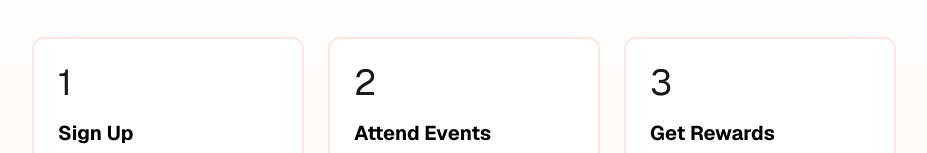
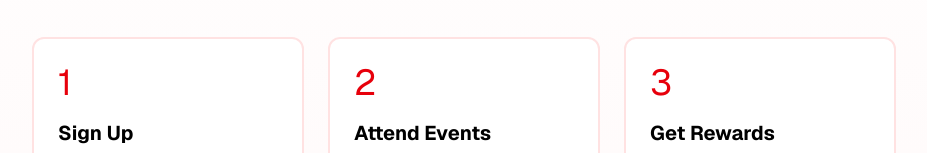
Before and after one commit to khai-ta/psu-vsa-website, a Next.js app: page /membership in a window 1280 px wide. Shown: the part 287-440 px from the top of the page, without its empty margins (176-1103 px from the left). Built offline with nearby package versions, Linux system fonts and the light colour scheme.

Commit message:
change text color

```diff
--- a/src/app/membership/page.tsx
+++ b/src/app/membership/page.tsx
@@ -17,17 +17,17 @@ export default function Membership() {
           <h2 className="text-3xl font-bold mb-8 text-black">How It Works</h2>
           <div className="grid grid-cols-1 md:grid-cols-3 gap-6">
             <div className="bg-white rounded-xl p-6 border-2 border-red-100">
-              <div className="text-4xl mb-4">1</div>
+              <div className="text-4xl mb-4 text-red-600">1</div>
               <h3 className="text-xl font-bold mb-2 text-black">Sign Up</h3>
               <p className="text-lg text-black">Follow us on Flare to become a member</p>
             </div>
             <div className="bg-white rounded-xl p-6 border-2 border-red-100">
-              <div className="text-4xl mb-4">2</div>
+              <div className="text-4xl mb-4 text-red-600">2</div>
               <h3 className="text-xl font-bold mb-2 text-black">Attend Events</h3>
               <p className="text-lg text-black">Earn points for participating in events</p>
             </div>
             <div className="bg-white rounded-xl p-6 border-2 border-red-100">
-              <div className="text-4xl mb-4">3</div>
+              <div className="text-4xl mb-4 text-red-600">3</div>
               <h3 className="text-xl font-bold mb-2 text-black">Get Rewards</h3>
               <p className="text-lg text-black">Redeem your points for exclusive rewards</p>
             </div>
```
